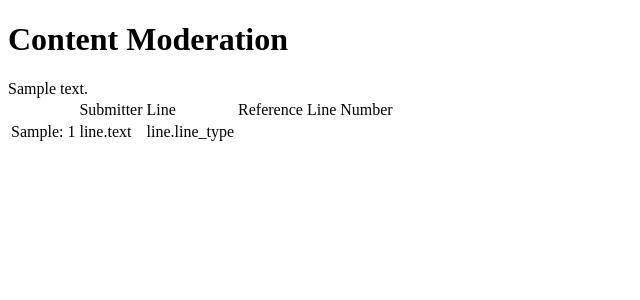
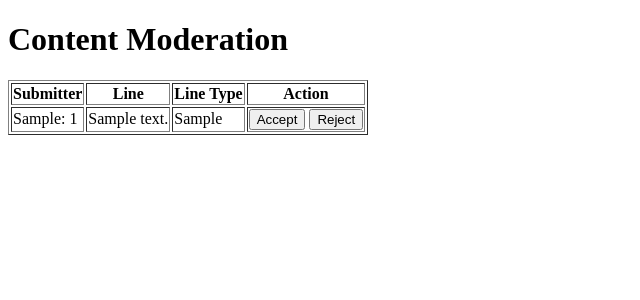
Before and after one commit to jasonfong/lyrics_generator, a Flask app: template web/templates/moderate.html in a window 1280 px wide. Shown: the top 300 px of the page, without its empty margins (0-640 px from the left). Run offline with Flask 2, Linux system fonts and the light colour scheme; the template is opened without the code that fills it: most values are stand-ins (such as "Sample title", 1, 10 or a date in 2020).

Commit message:
add moderation fields and sample moderation page

```diff
--- a/web/templates/moderate.html
+++ b/web/templates/moderate.html
@@ -8,26 +8,27 @@
 <body>
     <h1>Content Moderation</h1>
 
-    <table>
-        <th>
-            <td>Submitter</td>
-            <td>Line</td>
-            <td>Reference Line Number</td>
-        </th>
+    <table border="1">
+        <tr>
+            <th>Submitter</th>
+            <th>Line</th>
+            <th>Line Type</th>
+            <th>Action</th>
+        </tr>
         {% for line in lines %}
         <tr>
             <td>
                 {{ line.social_type | default('None') }}:
                 {{ line.social_id| default('None') }}
             </td>
-                <td>line.text</td>
-                <td>line.line_type</td>
+            <td>{{ line.text }}</td>
+            <td>{{ line.line_type }}</td>
+            <td>
+                <button>Accept</button>
+                <button>Reject</button>
+            </td>
         </tr>
-
-        {{ line.text }}<br>
         {% endfor %}
-
-
     </table>
 </body>
 
```
Also changed, not shown: models/line.py (+10 -3 lines), web/views.py (+6 -1 lines). Lines whose indentation alone changed are shown as unchanged.
